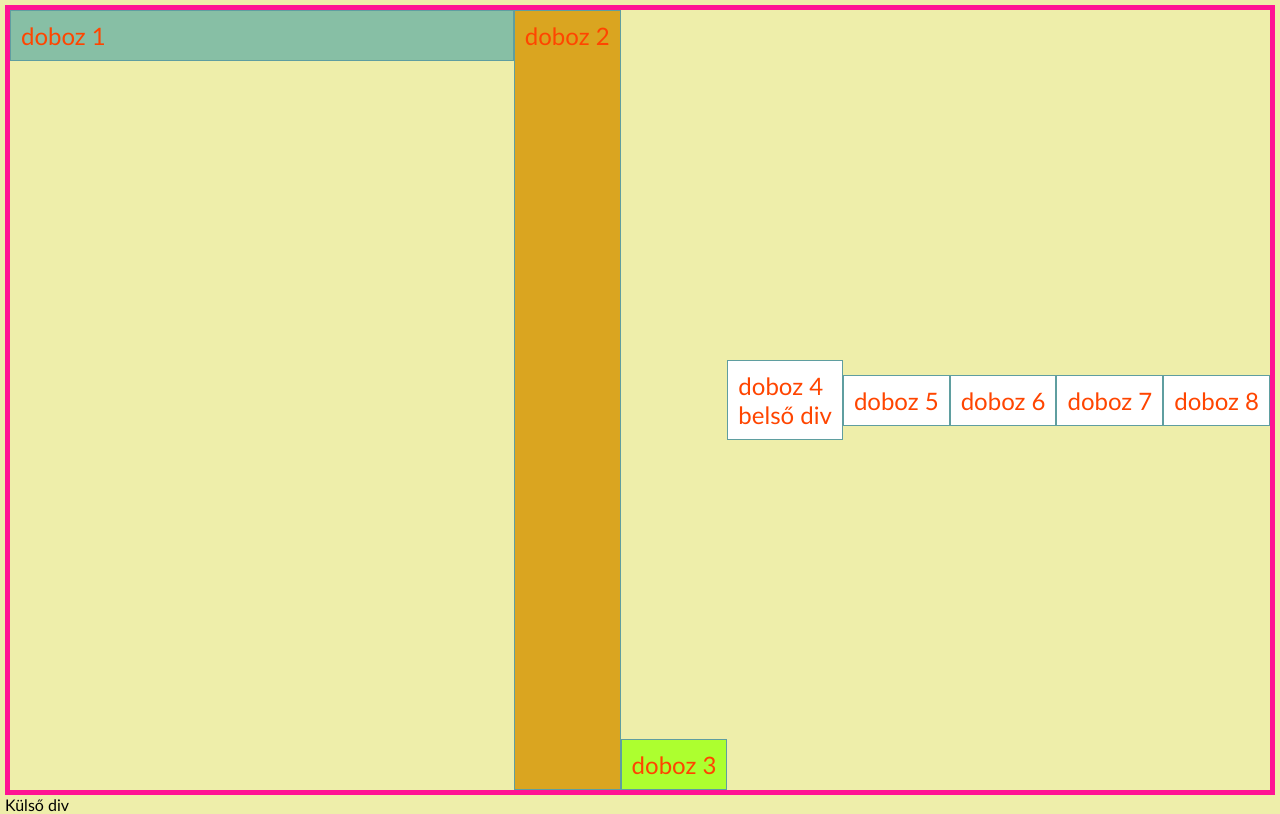
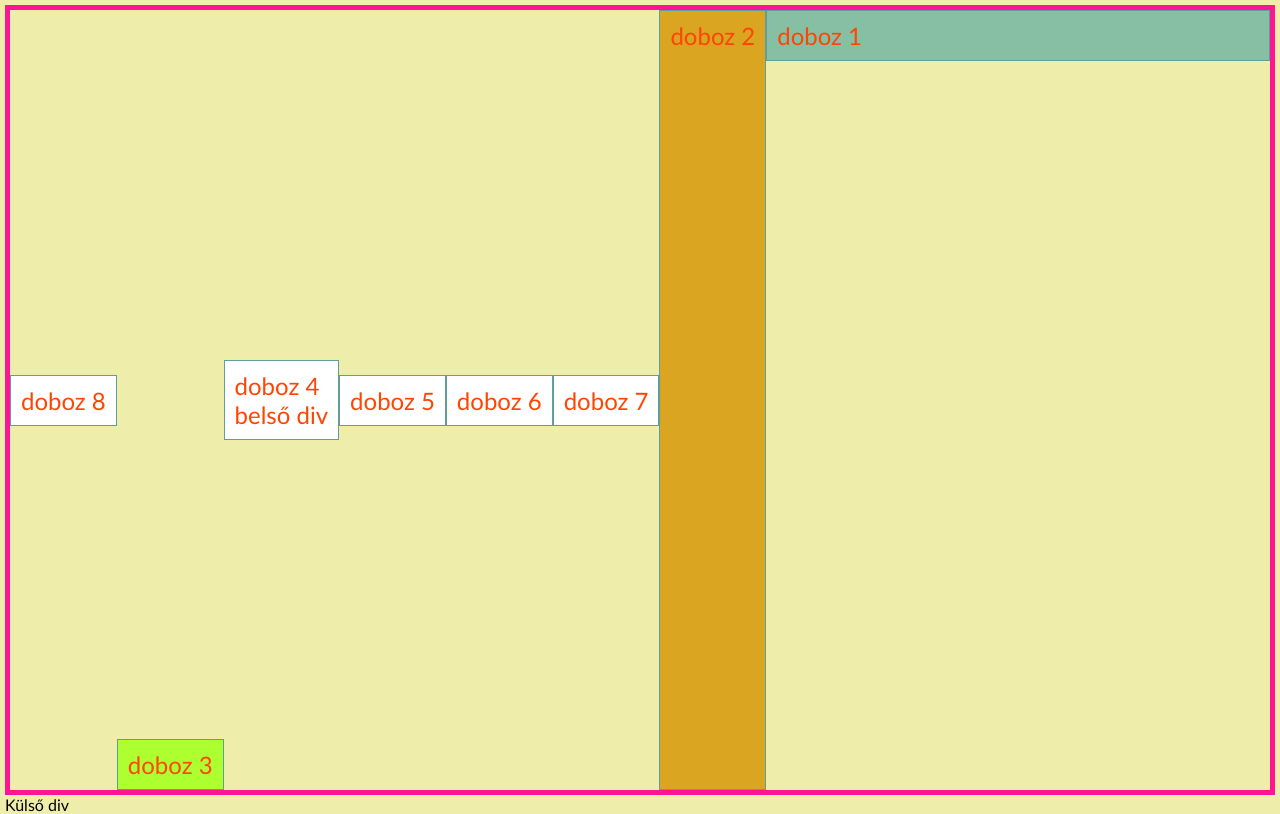
Before and after one commit to KisNorbi1985/2023.03.29-flex, a plain HTML site: page index.html in a window 1280 px wide. Drawn offline with Linux system fonts and the light colour scheme.

Commit message:
flex - order

```diff
--- a/index.html
+++ b/index.html
@@ -27,15 +27,20 @@
             /* flex-basis: 200px; */
             /* flex: grow shrink basis; */
             flex: 1;/*1 0 auto*/
+            order: 3;
         }
         .container > div:nth-child(2){
             align-self: stretch;
             /* flex-grow: 1;
             flex-shrink: 1; */
+            order: 2;
         }
         .container > div:nth-child(3){
             align-self: flex-end;
             /* flex-grow: 4; */
+        }
+        .container > div:last-child{
+            order: -1;
         }
     </style>
     <title>Flex</title>
```
